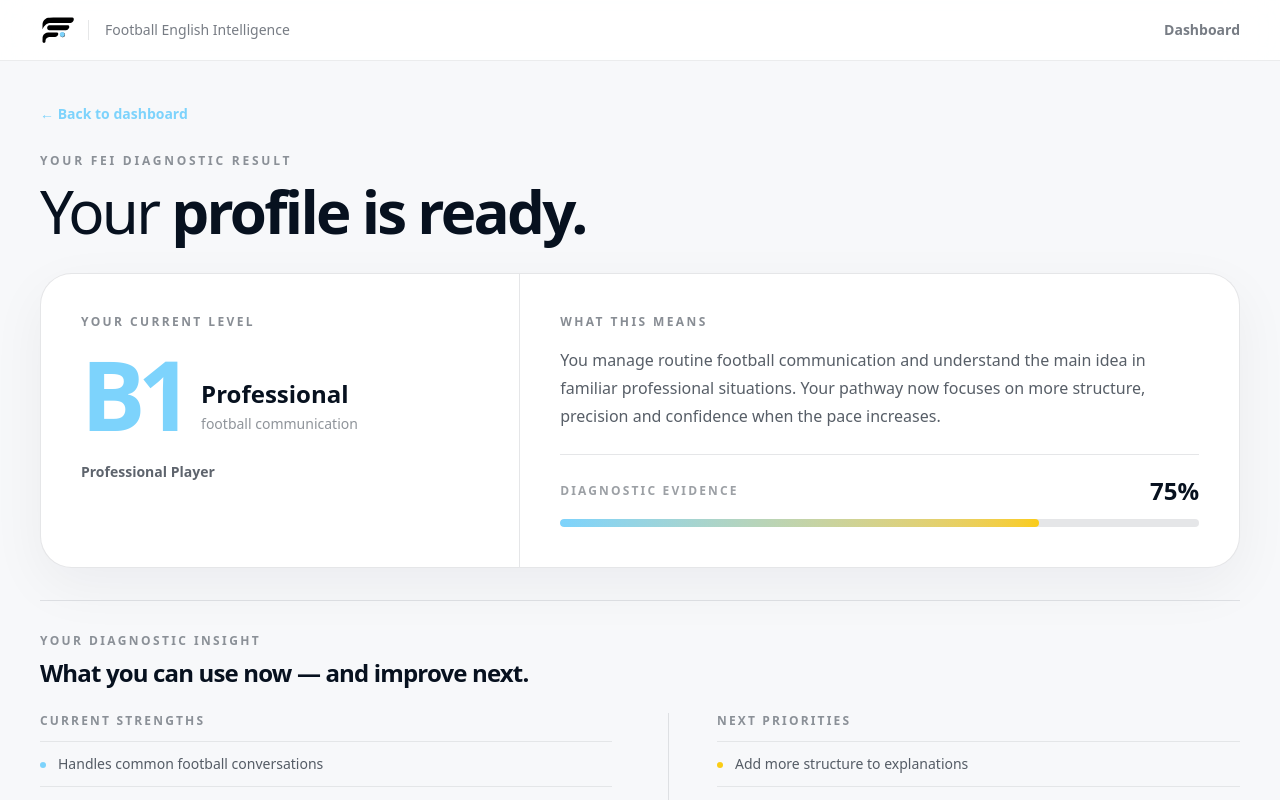
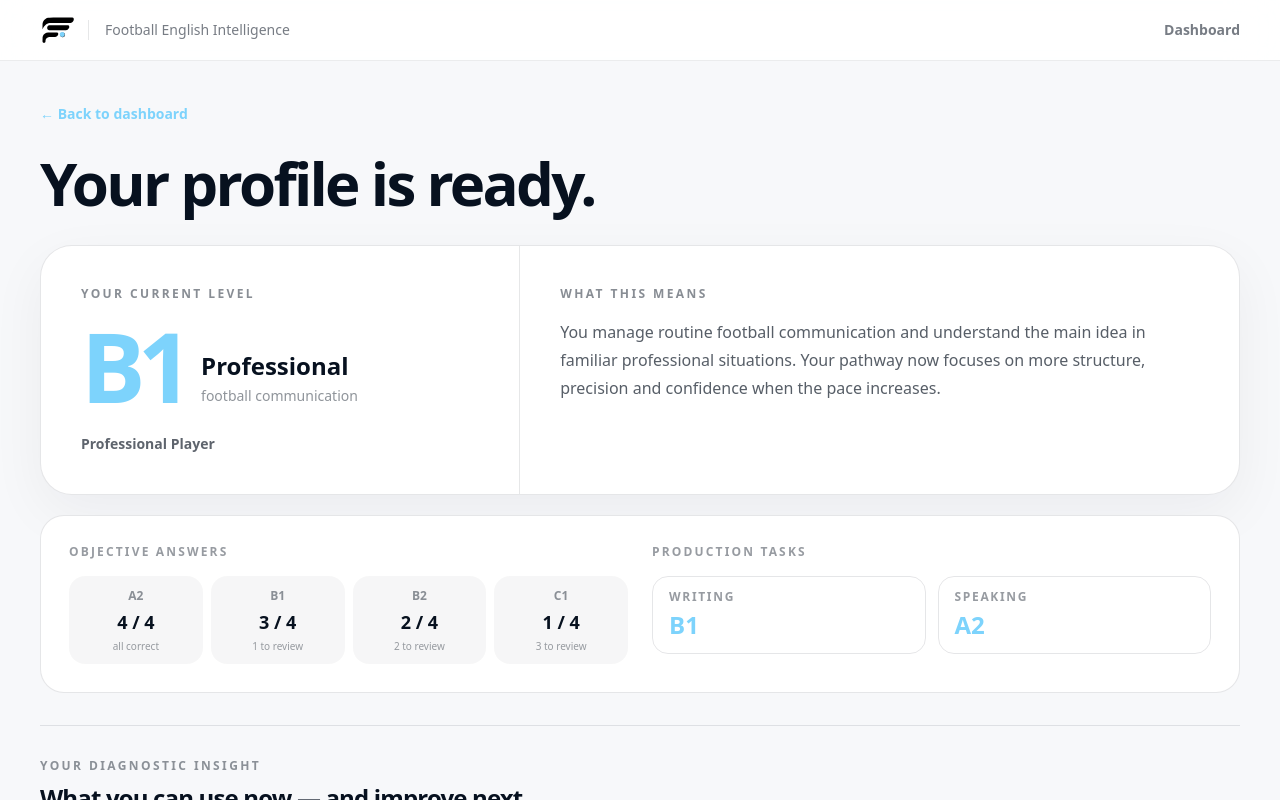
Before and after one commit to feifootball/fei-platform, a Next.js app: page /diagnostic/results/1 in a window 1280 px wide. Shown: the top 800 px of the page. Built offline with nearby package versions, Linux system fonts and the light colour scheme; no server answers; the database is empty.

Commit message:
Simplify result header and add compact evidence summary

```diff
--- a/app/diagnostic/results/[attemptId]/page.tsx
+++ b/app/diagnostic/results/[attemptId]/page.tsx
@@ -119,7 +119,6 @@ export default function DiagnosticResultPage() {
     return <div className="flex min-h-screen items-center justify-center bg-[#F7F8FA] text-fei-bg/50">Loading your result…</div>
   }
 
-  const evidence = Math.round((result.score / result.maxScore) * 100)
   const strengths = strengthsByLevel[result.level] ?? strengthsByLevel.B1
   const priorities = prioritiesByLevel[result.level] ?? prioritiesByLevel.B1
 
@@ -139,13 +138,10 @@ export default function DiagnosticResultPage() {
         <Link href="/dashboard" className="text-sm font-semibold text-fei-sky hover:underline">← Back to dashboard</Link>
 
         <section className="mt-7">
-          <p className="text-xs font-black uppercase tracking-[0.23em] text-fei-bg/45">Your FEI diagnostic result</p>
-          <h1 className="mt-3 text-4xl tracking-[-0.045em] sm:text-6xl">
-            <span className="font-normal">Your </span><span className="font-black">profile is ready.</span>
-          </h1>
+          <h1 className="text-4xl font-black tracking-[-0.045em] sm:text-6xl">Your profile is ready.</h1>
         </section>
 
-        <section className="mt-8 overflow-hidden rounded-[2rem] border border-fei-bg/10 bg-white shadow-[0_18px_55px_rgba(7,17,31,0.05)]">
+        <section className="mt-8 rounded-[2rem] border border-fei-bg/10 bg-white shadow-[0_18px_55px_rgba(7,17,31,0.05)]">
           <div className="grid lg:grid-cols-[0.8fr_1.2fr]">
             <div className="p-7 sm:p-10 lg:border-r lg:border-fei-bg/10">
               <p className="text-xs font-black uppercase tracking-[0.2em] text-fei-bg/48">Your current level</p>
@@ -158,14 +154,38 @@ export default function DiagnosticResultPage() {
             <div className="p-7 sm:p-10">
               <p className="text-xs font-black uppercase tracking-[0.2em] text-fei-bg/48">What this means</p>
               <p className="mt-4 max-w-2xl text-base leading-7 text-fei-bg/68">{result.reason}</p>
-              <div className="mt-6 border-t border-fei-bg/10 pt-5">
-                <div className="flex items-center justify-between"><span className="text-xs font-black uppercase tracking-[0.18em] text-fei-bg/40">Diagnostic evidence</span><span className="text-2xl font-black">{evidence}%</span></div>
-                <div className="mt-3 h-2 overflow-hidden rounded-full bg-fei-bg/10"><div className="h-full rounded-full bg-gradient-to-r from-fei-sky to-fei-yellow" style={{ width: `${evidence}%` }} /></div>
+            </div>
+          </div>
+        </section>
+
+        <section className="mt-5 rounded-3xl border border-fei-bg/10 bg-white p-5 sm:p-7">
+          <div className="grid gap-6 lg:grid-cols-[1fr_1fr]">
+            <div>
+              <p className="text-xs font-black uppercase tracking-[0.18em] text-fei-bg/42">Objective answers</p>
+              <div className="mt-4 grid grid-cols-4 gap-2">
+                {[
+                  ['A2', '4 / 4', 'all correct'],
+                  ['B1', '3 / 4', '1 to review'],
+                  ['B2', '2 / 4', '2 to review'],
+                  ['C1', '1 / 4', '3 to review'],
+                ].map(([level, score, note]) => (
+                  <div key={level} className="rounded-2xl bg-fei-bg/[0.035] px-2 py-3 text-center">
+                    <p className="text-xs font-black text-fei-bg/45">{level}</p>
+                    <p className="mt-1 text-lg font-black text-fei-bg">{score}</p>
+                    <p className="mt-1 text-[10px] leading-3 text-fei-bg/40">{note}</p>
+                  </div>
+                ))}
+              </div>
+            </div>
+            <div>
+              <p className="text-xs font-black uppercase tracking-[0.18em] text-fei-bg/42">Production tasks</p>
+              <div className="mt-4 grid grid-cols-2 gap-3">
+                <div className="rounded-2xl border border-fei-bg/10 px-4 py-3"><p className="text-xs font-black uppercase tracking-[0.14em] text-fei-bg/42">Writing</p><p className="mt-1 text-2xl font-black text-fei-sky">B1</p></div>
+                <div className="rounded-2xl border border-fei-bg/10 px-4 py-3"><p className="text-xs font-black uppercase tracking-[0.14em] text-fei-bg/42">Speaking</p><p className="mt-1 text-2xl font-black text-fei-sky">A2</p></div>
               </div>
             </div>
           </div>
         </section>
-
         <section className="mt-8 border-y border-fei-bg/10 py-8">
           <p className="text-xs font-black uppercase tracking-[0.2em] text-fei-bg/45">Your diagnostic insight</p>
           <h2 className="mt-2 text-2xl font-black tracking-[-0.035em]">What you can use now — and improve next.</h2>
```
